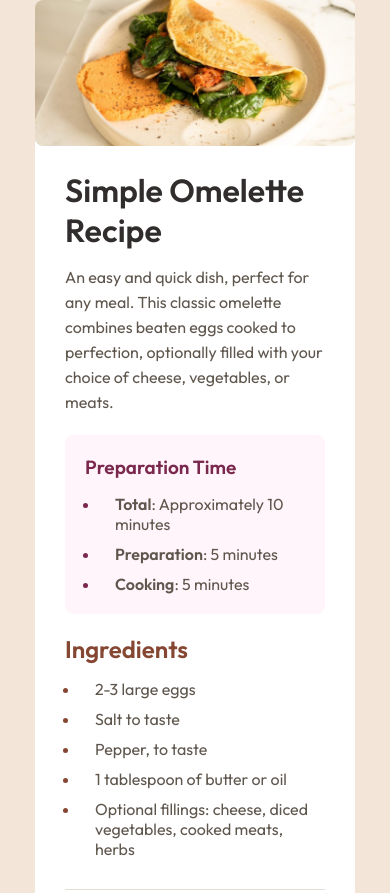
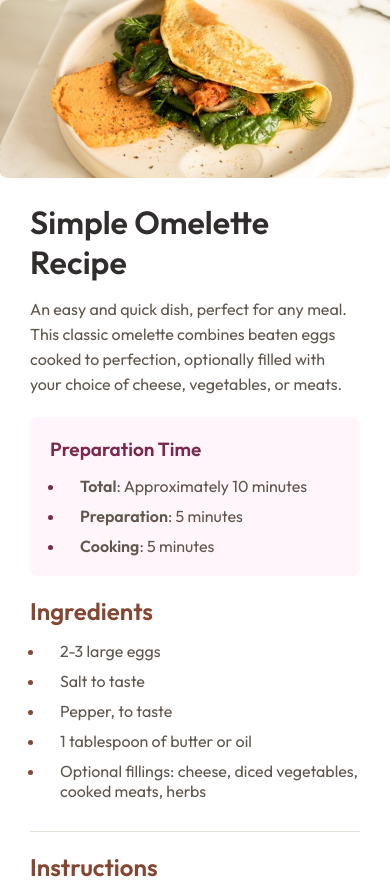
Before and after one commit to mateuszbizon/recipe_page, a website: page index.html in a window 390 px wide. Shown: the top 893 px of the page. Drawn offline with Linux system fonts and the light colour scheme.

Commit message:
changed img behaviour on bigger screens

```diff
--- a/src/sass/components/_recipe.scss
+++ b/src/sass/components/_recipe.scss
@@ -5,14 +5,13 @@
 	display: flex;
 	flex-direction: column;
 	gap: 20px;
-	width: clamp(320px, 70%, 650px);
+	width: clamp(320px, 100%, 650px);
 	background-color: #fff;
 	margin: 0 auto;
 	border-radius: 8px;
 	padding: 0 0 20px;
 
 	&__img-box {
-		width: clamp(320px, 100%, 650px);
 		border-radius: 8px;
 		margin: 0 auto;
 		text-align: center;
@@ -106,7 +105,7 @@
 	}
 }
 
-@media (min-width: 576px) {
+@media (min-width: 768px) {
 	.recipe {
 		margin: 50px auto 20px;
 
```
Also changed, not shown: dist/css/main.min.css.
